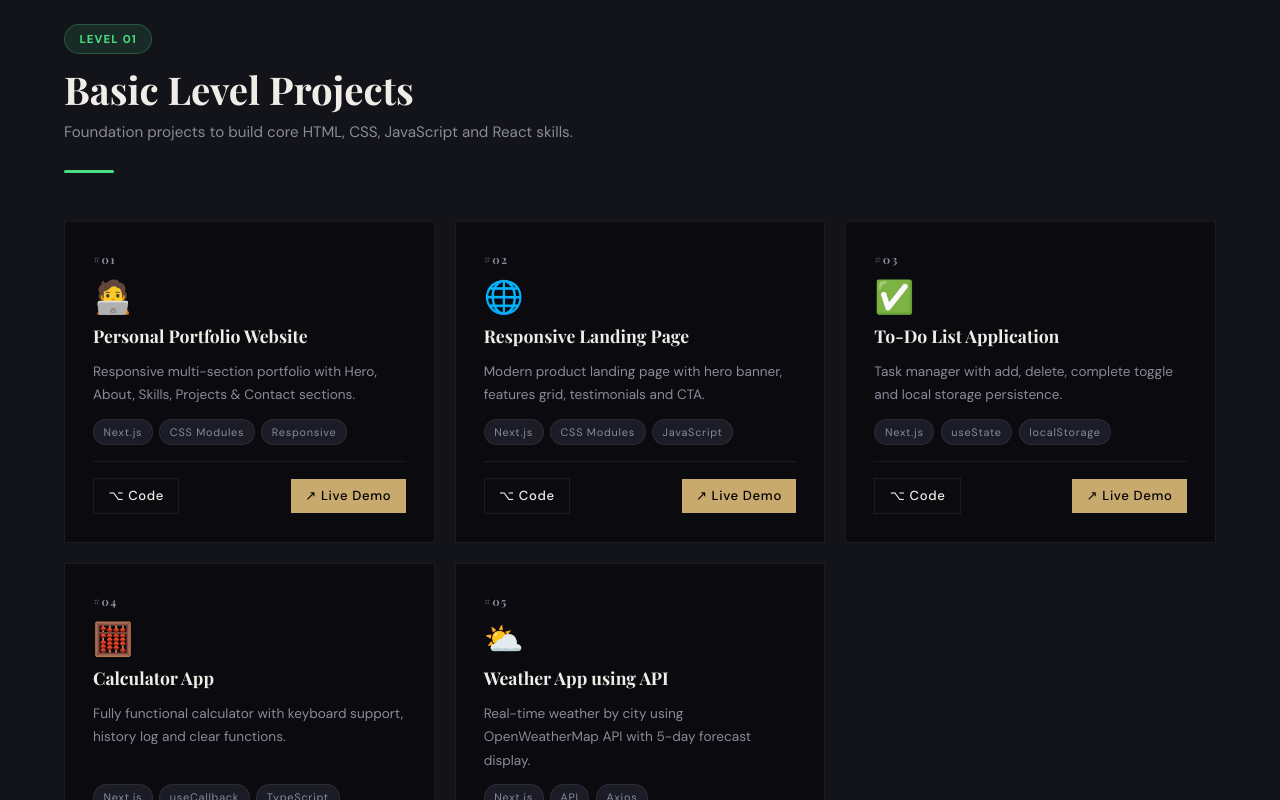
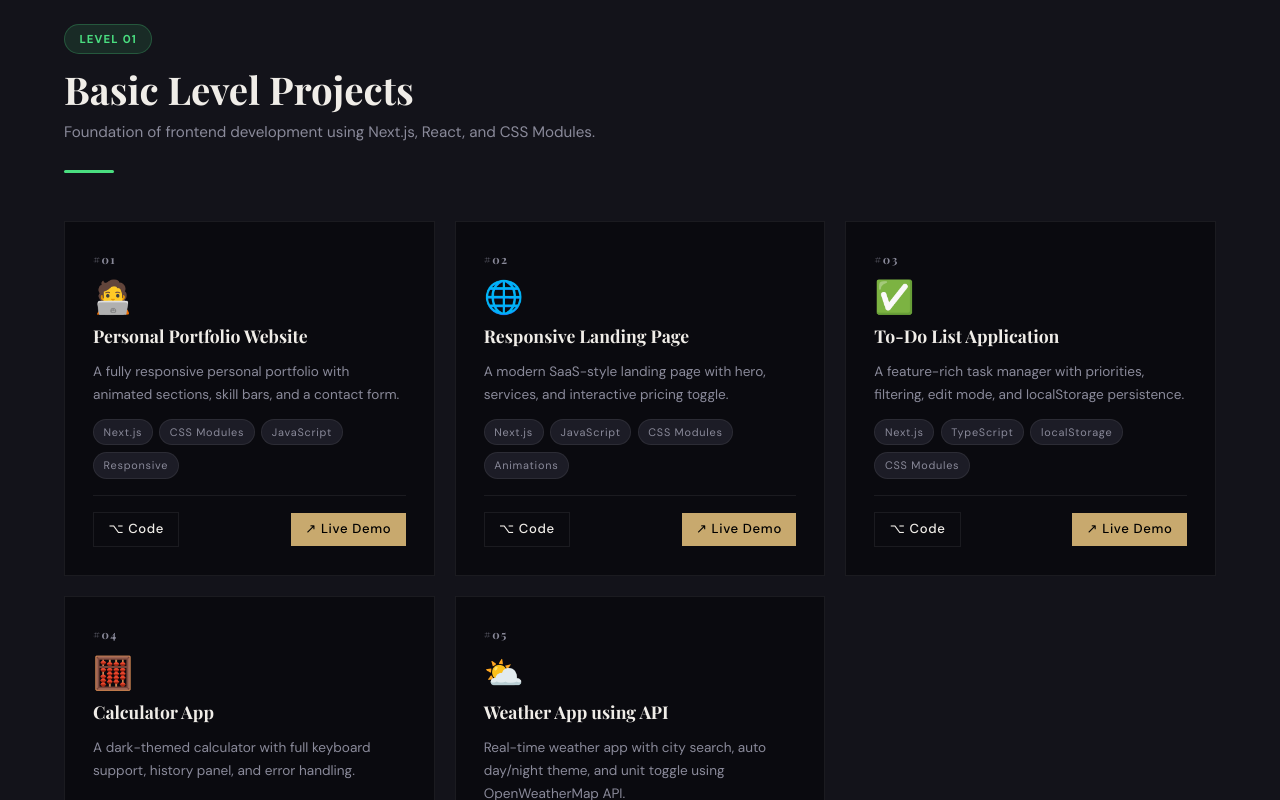
Before and after one commit to m-ahmad-official/full-stack_web_developer_intern, a Next.js app in the folder 01_personal_portfolio_website/: page /projects in a window 1280 px wide. Shown: the part 600-1400 px from the top of the page. Built offline with nearby package versions, Linux system fonts and the light colour scheme.

Commit message:
update projects

```diff
--- a/01_personal_portfolio_website/app/projects/page.tsx
+++ b/01_personal_portfolio_website/app/projects/page.tsx
@@ -5,8 +5,8 @@ const basicProjects = [
   {
     id: 1,
     title: "Personal Portfolio Website",
-    desc: "Responsive multi-section portfolio with Hero, About, Skills, Projects & Contact sections.",
-    tags: ["Next.js", "CSS Modules", "Responsive"],
+    desc: "A fully responsive personal portfolio with animated sections, skill bars, and a contact form.",
+    tags: ["Next.js", "CSS Modules", "JavaScript", "Responsive"],
     icon: "🧑‍💻",
     github:
       "https://github.com/m-ahmad-official/full-stack_web_developer_intern/tree/main/01_personal_portfolio_website",
@@ -15,8 +15,8 @@ const basicProjects = [
   {
     id: 2,
     title: "Responsive Landing Page",
-    desc: "Modern product landing page with hero banner, features grid, testimonials and CTA.",
-    tags: ["Next.js", "CSS Modules", "JavaScript"],
+    desc: "A modern SaaS-style landing page with hero, services, and interactive pricing toggle.",
+    tags: ["Next.js", "JavaScript", "CSS Modules", "Animations"],
     icon: "🌐",
     github:
       "https://github.com/m-ahmad-official/full-stack_web_developer_intern/tree/main/02_responsive_landing_page",
@@ -25,8 +25,8 @@ const basicProjects = [
   {
     id: 3,
     title: "To-Do List Application",
-    desc: "Task manager with add, delete, complete toggle and local storage persistence.",
-    tags: ["Next.js", "useState", "localStorage"],
+    desc: "A feature-rich task manager with priorities, filtering, edit mode, and localStorage persistence.",
+    tags: ["Next.js", "TypeScript", "localStorage", "CSS Modules"],
     icon: "✅",
     github:
       "https://github.com/m-ahmad-official/full-stack_web_developer_intern/tree/main/03_to-do_list_application",
@@ -35,8 +35,8 @@ const basicProjects = [
   {
     id: 4,
     title: "Calculator App",
-    desc: "Fully functional calculator with keyboard support, history log and clear functions.",
-    tags: ["Next.js", "useCallback", "TypeScript"],
+    desc: "A dark-themed calculator with full keyboard support, history panel, and error handling.",
+    tags: ["Next.js", "TypeScript", "Keyboard Events", "CSS Modules"],
     icon: "🧮",
     github:
       "https://github.com/m-ahmad-official/full-stack_web_developer_intern/tree/main/04_calculator_app",
@@ -45,8 +45,8 @@ const basicProjects = [
   {
     id: 5,
     title: "Weather App using API",
-    desc: "Real-time weather by city using OpenWeatherMap API with 5-day forecast display.",
-    tags: ["Next.js", "API", "Axios"],
+    desc: "Real-time weather app with city search, auto day/night theme, and unit toggle using OpenWeatherMap API.",
+    tags: ["Next.js", "TypeScript", "REST API", "CSS Modules"],
     icon: "⛅",
     github:
       "https://github.com/m-ahmad-official/full-stack_web_developer_intern/tree/main/05_weather_app_using_api",
@@ -227,8 +227,8 @@ export default function ProjectsPage() {
             </div>
             <h2 className={styles.sectionTitle}>Basic Level Projects</h2>
             <p className={styles.sectionDesc}>
-              Foundation projects to build core HTML, CSS, JavaScript and React
-              skills.
+              Foundation of frontend development using Next.js, React, and CSS
+              Modules.
             </p>
             <div className={`${styles.sectionLine} ${styles.lineBasic}`} />
           </div>
```
